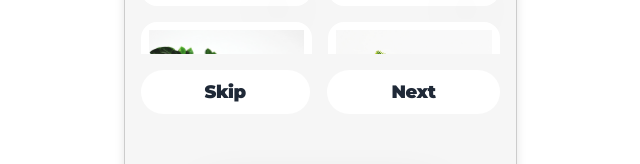
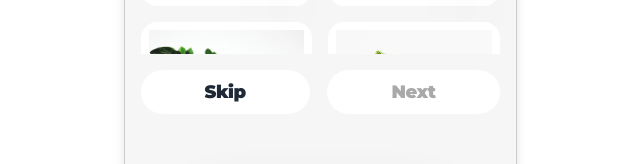
Before and after one commit to crispyinuo/DiligentDrGreen, a React (Create React App) app in the folder dr-green/: page /community in a window 1280 px wide. Shown: the part 551-715 px from the top of the page, without its empty margins (320-960 px from the left). Built offline with nearby package versions, Linux system fonts and the light colour scheme.

Commit message:
add next button logic for community page

```diff
--- a/dr-green/src/components/roundButton.js
+++ b/dr-green/src/components/roundButton.js
@@ -1,6 +1,6 @@
 import * as React from "react";
 
-function Button({ text, onClick, stage }) {
+function RoundButton({ text, onClick, stage }) {
     let backgroundColor, textColor, clickHandler;
 
     switch (stage) {
@@ -29,4 +29,4 @@ function Button({ text, onClick, stage }) {
     );
 }
 
-export default Button;
+export default RoundButton;
--- a/dr-green/src/pages/community.js
+++ b/dr-green/src/pages/community.js
@@ -70,6 +70,8 @@ function Community() {
         navigate('/feed'); // Adjust the navigation target
     };
 
+    const getNextButtonStage = () => selectedGroups.size > 0 ? 'active' : 'disenabled';
+
     return (
         <PageContainer>
             <DrMessage message="Choose groups of your interest!" />
@@ -98,7 +100,7 @@ function Community() {
             </CardsContainer>
             <div style={{ display: 'flex', justifyContent: 'space-between', width: '100%', padding: '0 16px' }}>
                 <RoundButton text="Skip" onClick={handleSkip} />
-                <RoundButton text="Next" onClick={handleNext} disabled={selectedGroups.size === 0} />
+                <RoundButton text="Next" onClick={handleNext} stage={getNextButtonStage()} />
             </div>
             <div className="nav-bar-container">
                 <NavBar activeButtonId={3} />
```
